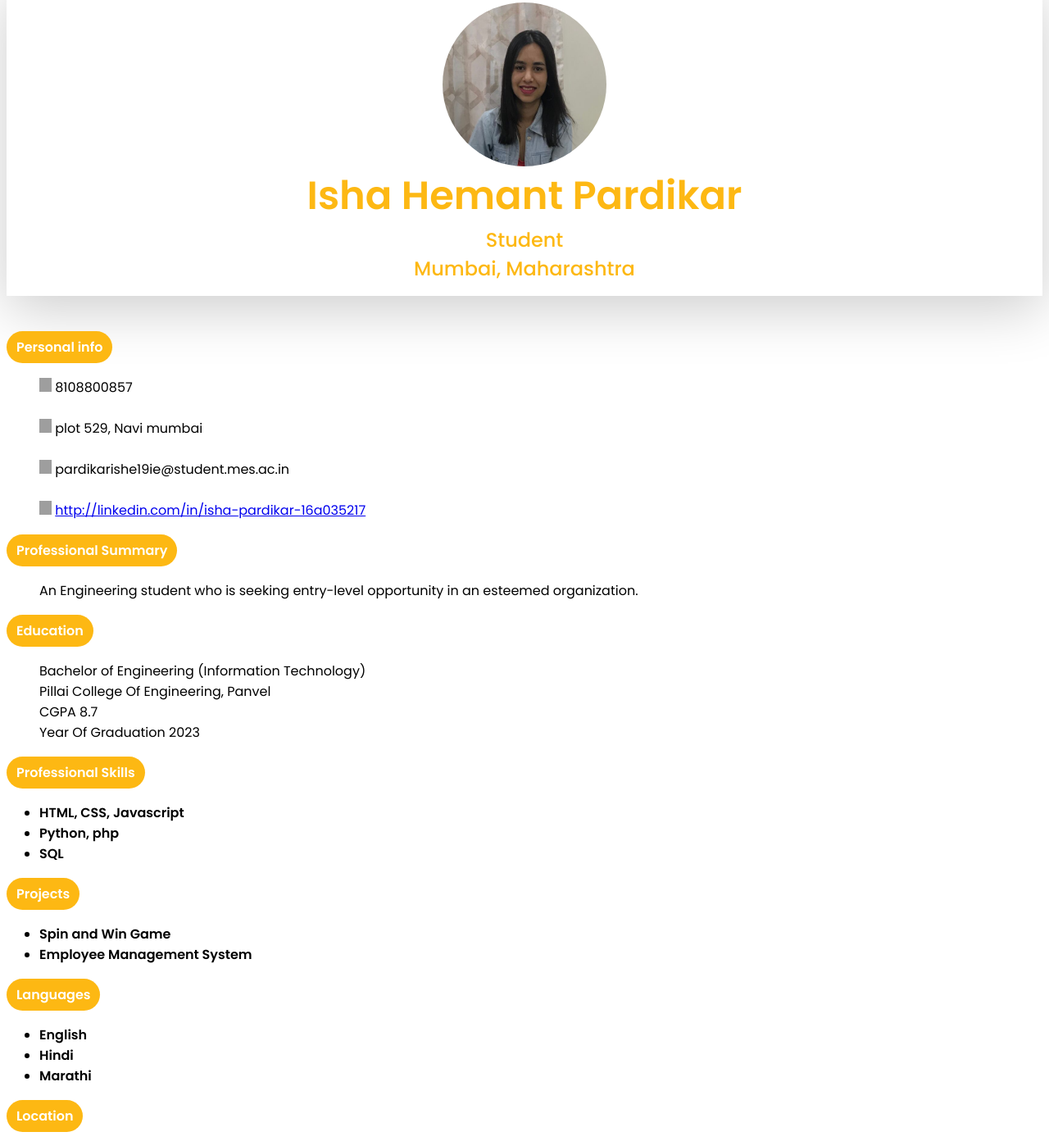
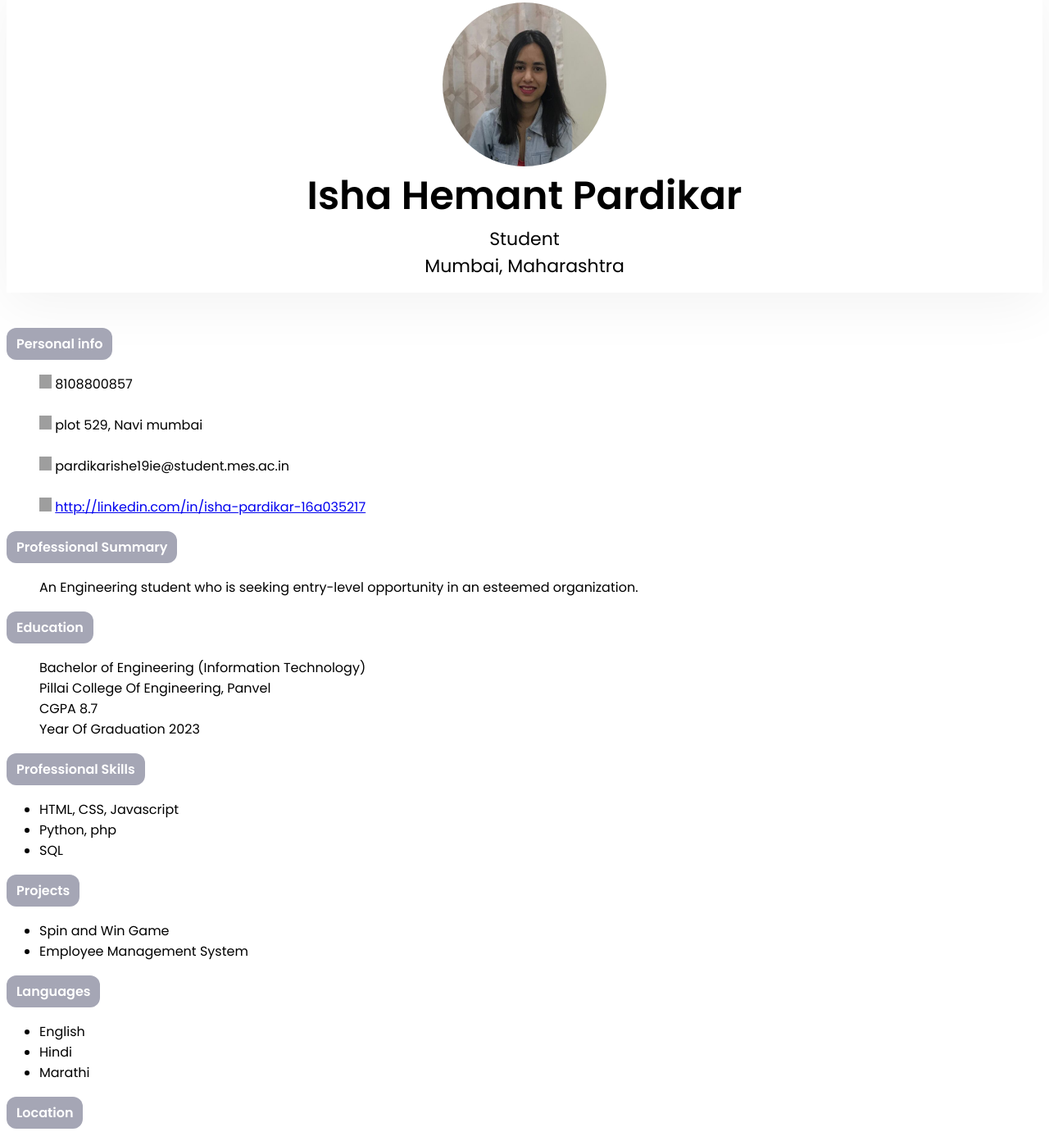
Before and after one commit to ishapardikar/cv-css, a plain HTML site: page Readme.html in a window 1280 px wide. Shown: the part 30-1422 px from the top of the page at 82% size. Drawn offline with Linux system fonts and the light colour scheme; grey boxes are pictures that could not be loaded.

Commit message:
updated css styling

```diff
--- a/style.css
+++ b/style.css
@@ -4,17 +4,15 @@
   font-family: Poppins, sans-serif;
 }
 .name-container-info {
-  margin: 0;
-  padding: 0;
-  font-weight: 500;
+  font-weight: 400;
 }
 .center {
   text-align: center;
-  color: fdb813;
-  font-weight: bold;
+  color: #000;
+  font-weight: 600;
   padding: 16px;
   margin: 0;
-  box-shadow: 0px 16px 64px rgba(0, 0, 0, 0.2);
+  box-shadow: 0px 16px 64px rgba(0, 0, 0, 0.05);
   /*  border: 3px solid rgb(219, 210, 210); */
 }
 
@@ -25,7 +23,8 @@
 
 .center p {
   margin: 0;
-  font-size: 24px;
+  font-size: 22px;
+  color: #000;
 }
 
 .image {
@@ -41,44 +40,47 @@
 }
 p6 {
   text-decoration: none;
-  background-color: #fdb813;
+  background-color: #a5a6b5;
   padding: 8px 12px;
-  border-radius: 50px;
+  border-radius: 12px;
   color: #fff;
 }
 
 p9 {
   text-decoration: none;
-  background-color: #fdb813;
+  background-color: #a5a6b5;
   padding: 8px 12px;
-  border-radius: 50px;
+  border-radius: 12px;
   color: #fff;
 }
 p8 {
   text-decoration: none;
-  background-color: #fdb813;
+  background-color: #a5a6b5;
   padding: 8px 12px;
-  border-radius: 50px;
+  border-radius: 12px;
   color: #fff;
 }
 p7 {
   text-decoration: none;
-  background-color: #fdb813;
+  background-color: #a5a6b5;
   padding: 8px 12px;
-  border-radius: 50px;
+  border-radius: 12px;
   color: #fff;
 }
 p10 {
   text-decoration: none;
-  background-color: #fdb813;
+  background-color: #a5a6b5;
   padding: 8px 12px;
-  border-radius: 50px;
+  border-radius: 12px;
   color: #fff;
 }
 p0 {
   text-decoration: none;
-  background-color: #fdb813;
+  background-color: #a5a6b5;
   padding: 8px 12px;
-  border-radius: 50px;
+  border-radius: 12px;
   color: #fff;
 }
+.main-container li {
+  font-weight: 400;
+}
```
